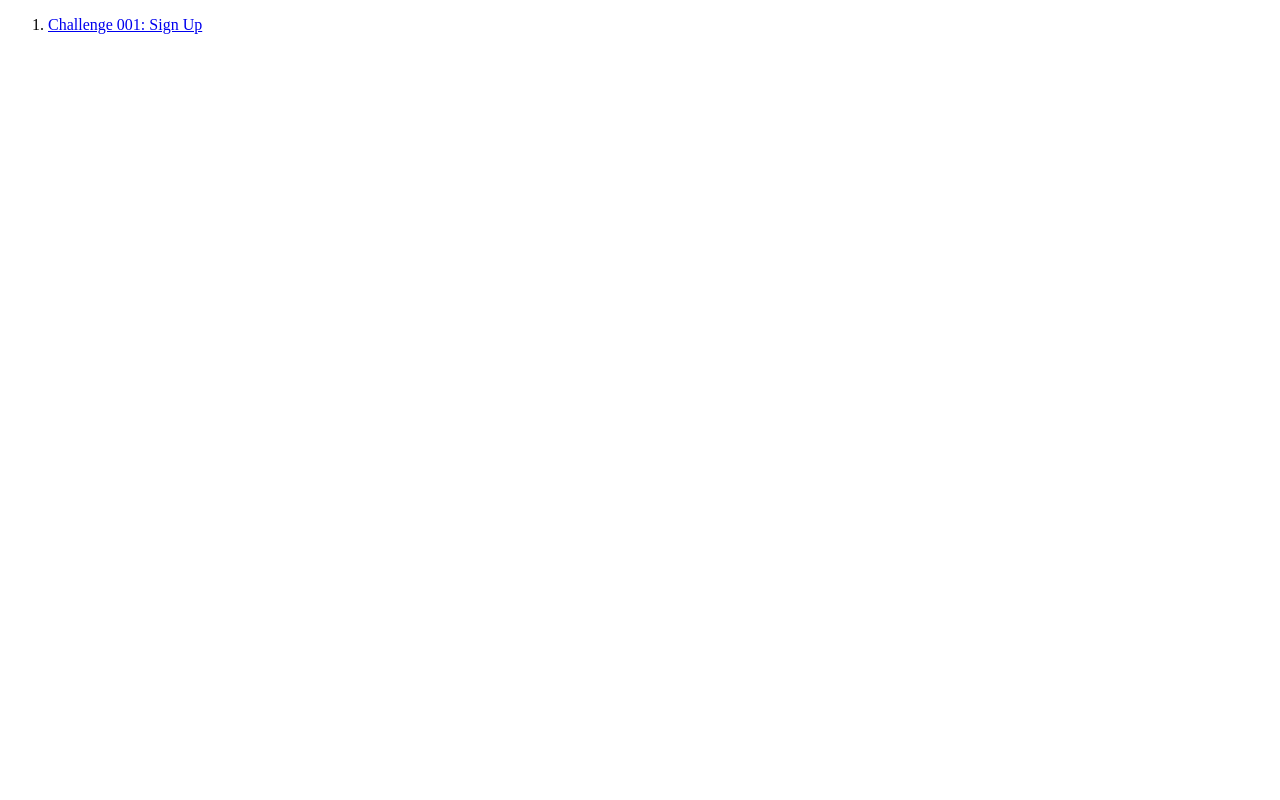
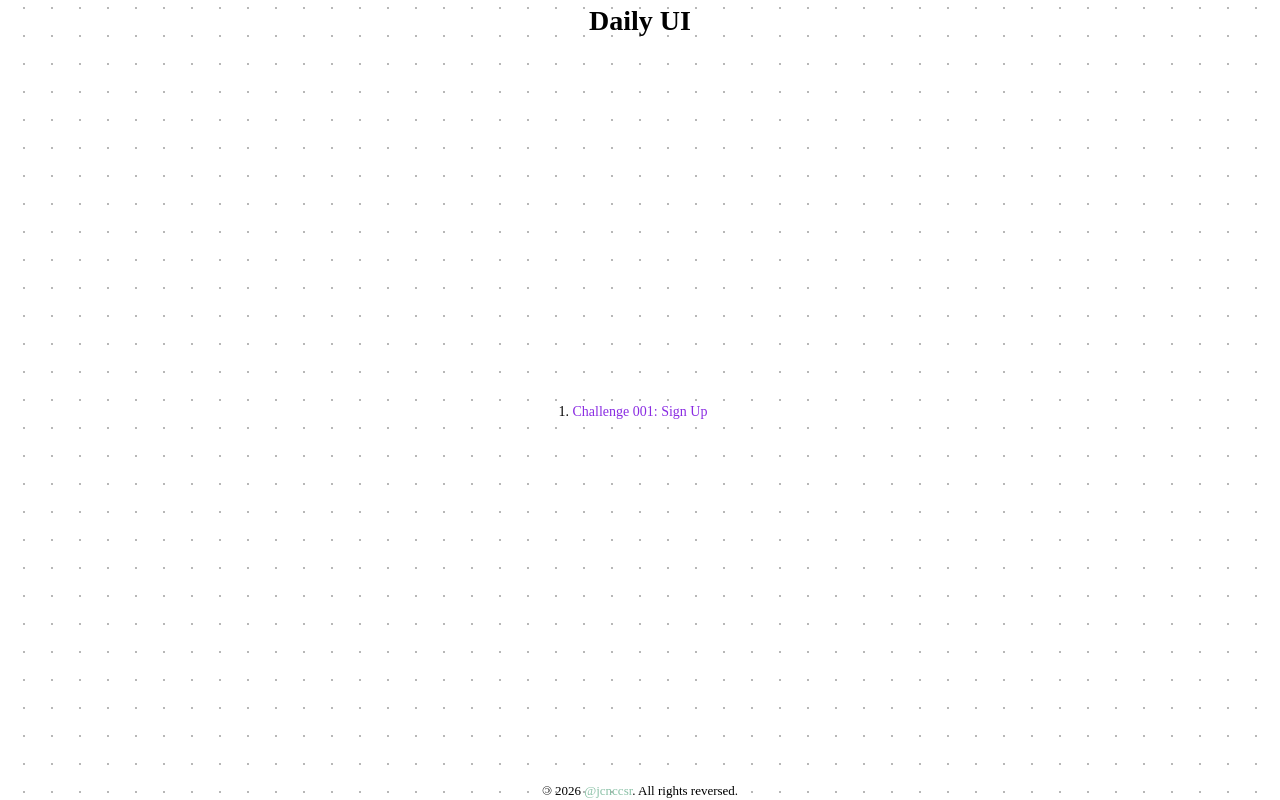
Before and after one commit to jcnccsr/ui, a plain HTML site: page index.html in a window 1280 px wide. Drawn offline with Linux system fonts and the light colour scheme.

Commit message:
Add a / page

```diff
--- a/001/assets/css/style.css
+++ b/001/assets/css/style.css
@@ -50,7 +50,7 @@ body {
     flex-direction: column;
     align-items: center;
     justify-content: center;
-    background-color: #ffffff;
+    background-color: hsl(0, 0%, 100%);
     background-image: radial-gradient(hsl(0, 0%, 72%) .1rem, transparent .1rem);
     background-size: 2rem 2rem;
     background-position: center;
--- a/_/css/style.css
+++ b/_/css/style.css
@@ -0,0 +1,82 @@
+*,
+*::before,
+*::after {
+    box-sizing: border-box;
+}
+
+* {
+    margin: 0;
+    padding: 0;
+}
+
+html {
+    -webkit-text-size-adjust: 100%;
+    text-size-adjust: 100%;
+}
+
+body {
+    min-height: 100vh;
+    line-height: 1.5;
+}
+
+img,
+picture,
+video,
+canvas,
+svg {
+    display: block;
+    max-width: 100%;
+}
+
+input,
+button,
+textarea,
+select {
+    font: inherit;
+}
+
+button {
+    cursor: pointer;
+}
+
+/* General Styling */
+:root {
+  --hue-teal: hsl(164, 52%, 47%);
+  --hue-viol: hsl(271, 76%, 53%);
+  font-size: 14px;
+}
+body {
+  display: flex;
+  flex-direction: column;
+  align-items: center;
+  background-color: hsl(0, 0%, 100%);
+  background-image: radial-gradient(hsl(0, 0%, 72%) .1rem, transparent .1rem);
+  background-size: 2rem 2rem;
+  background-position: center;
+}
+a {
+  color: hsl(271, 76%, 53%);
+  text-decoration: none;
+}
+a:hover {
+  color: var(--hue-teal);
+}
+
+main,
+header {
+  flex: 1;
+}
+footer {
+  font-size: small;
+}
+footer span:first-of-type {
+  display: inline-flex;
+  transform: scaleX(-1);
+}
+footer a {
+    text-decoration: none;
+    color: hsl(151, 30%, 65%);
+}
+footer a:hover {
+    color: hsl(164, 52%, 47%);
+}
--- a/_/js/main.js
+++ b/_/js/main.js
@@ -4,6 +4,13 @@ const footer = document.createElement("footer");
 
 document.body.append(header, main, footer);
 
+// <header>
+const h1 = document.createElement("h1");
+h1.textContent = "Daily UI";
+
+header.append(h1);
+
+// <main>
 const list = document.createElement("ol");
 main.append(list);
 
@@ -28,5 +35,17 @@ fetch("./_/js/challenges.json")
     console.error("Unable to load challenges:", error);
   });
 
+// <footer>
+const p    = document.createElement("p");
+const cp   = document.createElement("span");
+const ans  = document.createElement("span");
+const link = document.createElement("a");
+link.href = "https://www.jccesar.com";
+link.textContent = "@jcnccsr";
+cp.textContent = "\u00A9";
+ans.textContent = new Date().getFullYear();
+p.append(cp, " ", ans, " ", link, ". All rights reversed.");
+footer.append(p);
+
 console.log("@jcnccsr");
 console.log("Codes for days.");
```
